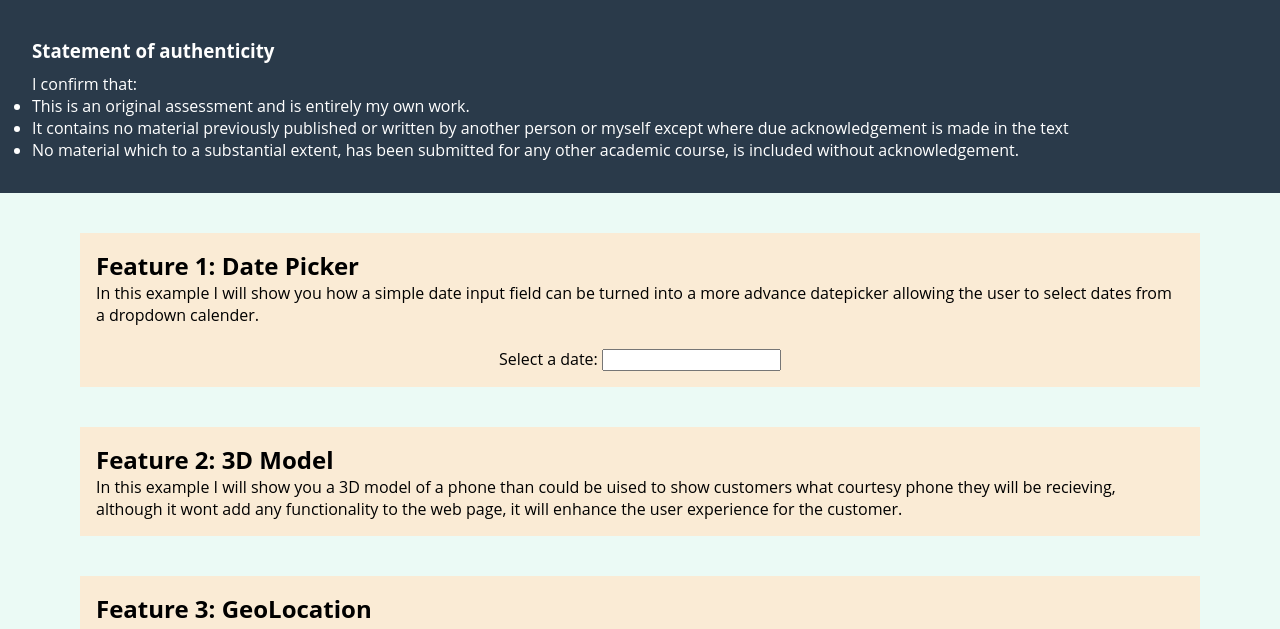
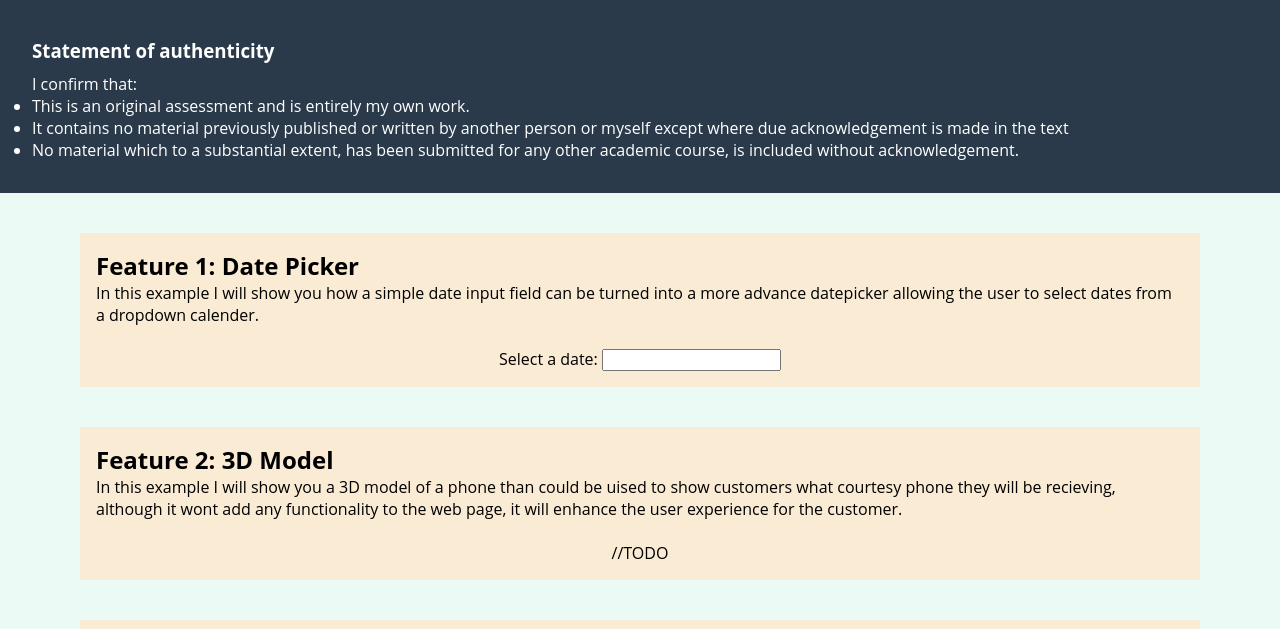
Before and after one commit to jesse-gray/PhoneRepairBookingWebsite, a plain HTML site: page advancedjs.html in a window 1280 px wide. Shown: the part 142-771 px from the top of the page. Drawn offline with nearby package versions, Linux system fonts and the light colour scheme.

Commit message:
Tidied up, all thats left is 3D model

```diff
--- a/advancedjs.html
+++ b/advancedjs.html
@@ -44,6 +44,10 @@
         <div class="jsexample">
             <h2>Feature 2: 3D Model</h2>
             <p>In this example I will show you a 3D model of a phone than could be uised to show customers what courtesy phone they will be recieving, although it wont add any functionality to the web page, it will enhance the user experience for the customer.</p>
+            <br>
+            <div class="exampleArea">
+                //TODO
+            </div>
         </div>
         <div class="jsexample">
             <h2>Feature 3: GeoLocation</h2>
```
Also changed, not shown: 1 other file.
